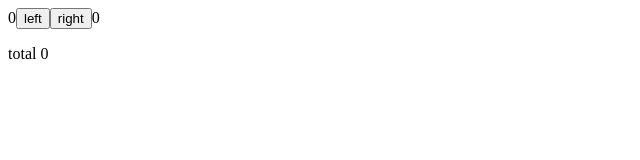
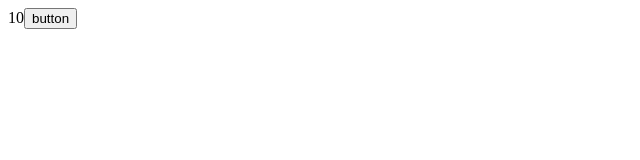
Before and after one commit to henkkapoika/Angular-etc, a React (Vite) app in the folder React/part1/part1/: page / in a window 1280 px wide. Shown: the top 160 px of the page, without its empty margins (0-640 px from the left). Built offline with nearby package versions, Linux system fonts and the light colour scheme; the HTML template or start-up script is replaced by a standard one.

Commit message:
Update App.jsx

```diff
--- a/React/part1/part1/src/App.jsx
+++ b/React/part1/part1/src/App.jsx
@@ -1,47 +1,76 @@
 import { useState } from 'react'
 
-// const Button = ({handleClick, text}) => (
-//   <button onClick={handleClick}>
-//       {text}
-//     </button>
-// )
-
-
-// const Display = ({counter}) => <div>{counter}</div>
-
-const App = () => {
-  const [left, setLeft] = useState(0)
-  const [right, setRight] = useState(0)
-  const [allClicks, setAll] = useState([])
-  const [total, setTotal] = useState(0)
-
-  const handleLeftClick = () => {
-    setAll(allClicks.concat('L'))
-    const updatedLeft = left + 1
-    setLeft(updatedLeft)
-    setTotal(updatedLeft + right)
+const History = (props) => {
+  if (props.allClicks.length === 0){
+    return (
+      <div>
+        the app is used by pressing the buttons
+      </div>
+    )
   }
-
-  const handleRightClick = () => {
-    setAll(allClicks.concat('R'))
-    const updatedRight = right + 1
-    setRight(updatedRight)
-    setTotal(left + updatedRight)
-  }
-
-
   return (
     <div>
-      <div>
-        {left}
-        <button onClick={handleLeftClick}>left</button>
-        <button onClick={handleRightClick}>right</button>
-        {right}
-        <p>{allClicks.join(' ')}</p>
-        <p>total {total}</p>
-      </div>
+      button press history: {props.allClicks.join(' ')}
     </div>
   )
 }
 
+// const Button = ({handleClick, text}) => (
+//   <button onClick={handleClick}>
+//     {text}
+//   </button>
+// )
+
+
+// const App = () => {
+//   const [left, setLeft] = useState(0)
+//   const [right, setRight] = useState(0)
+//   const [allClicks, setAll] = useState([])
+//   //const [total, setTotal] = useState(0)
+
+//   const handleLeftClick = () => {
+//     setAll(allClicks.concat('L'))
+//     const updatedLeft = left + 1
+//     setLeft(updatedLeft)
+//     setTotal(updatedLeft + right)
+//   }
+
+//   const handleRightClick = () => {
+//     setAll(allClicks.concat('R'))
+//     const updatedRight = right + 1
+//     setRight(updatedRight)
+//     setTotal(left + updatedRight)
+//   }
+
+
+//   return (
+//     <div>
+//       <div>
+//         {left}
+//         <Button handleClick={handleLeftClick} text='left'/>
+//         <Button handleClick={handleRightClick} text="right"/>
+//         {right}
+//         <History allClicks={allClicks} />
+//       </div>
+//     </div>
+//   )
+// }
+
+const App = (props) => {
+  const [value, setValue] = useState(10)
+
+  const hello = () => {
+    const handler = () => console.log('hello world')
+    return handler
+  }
+  return (
+    <div>
+      {value}
+      <button onClick={hello()}>button</button>
+    </div>
+  )
+}
+
+
+
 export default App
```
